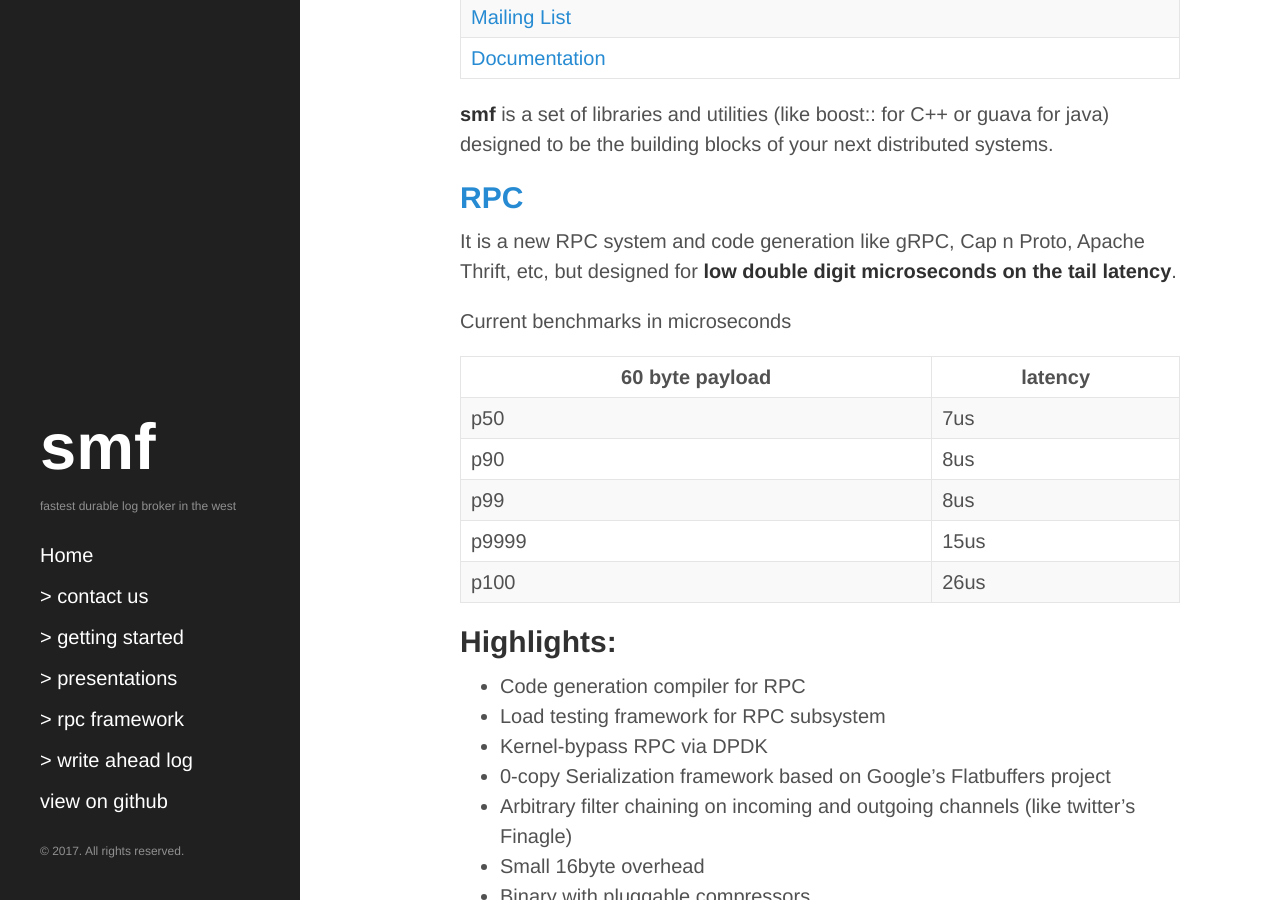
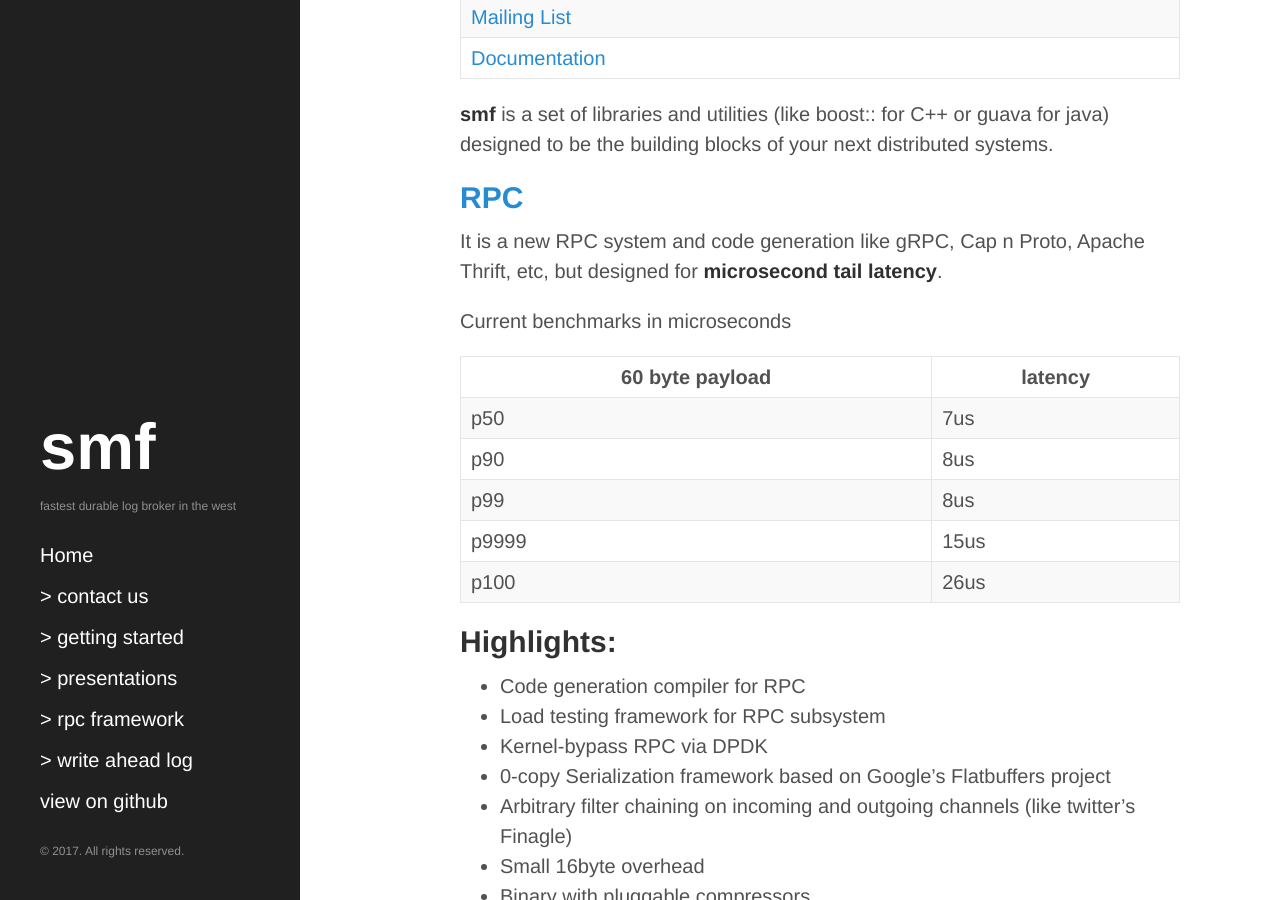
Before and after one commit to smfrpc/smf, a Jekyll site: the page built from docs/_posts/2017-10-12-introducing-smf.md, in a window 1280 px wide and 900 px high, scrolled down 344 px. Built offline with Jekyll 4.4.1, drawn with Linux system fonts in a browser that asks for light colours.

```diff
--- a/docs/_posts/2017-10-12-introducing-smf.md
+++ b/docs/_posts/2017-10-12-introducing-smf.md
@@ -22,8 +22,7 @@ designed to be the building blocks of your next distributed systems.
 
 
 It is a new RPC system and code generation like gRPC, Cap n Proto,
-Apache Thrift, etc, but designed for
-**low double digit microseconds on the tail latency**.
+Apache Thrift, etc, but designed for **microsecond tail latency**.
 
 Current benchmarks in microseconds
 
```
Also changed, not shown: README.md.
